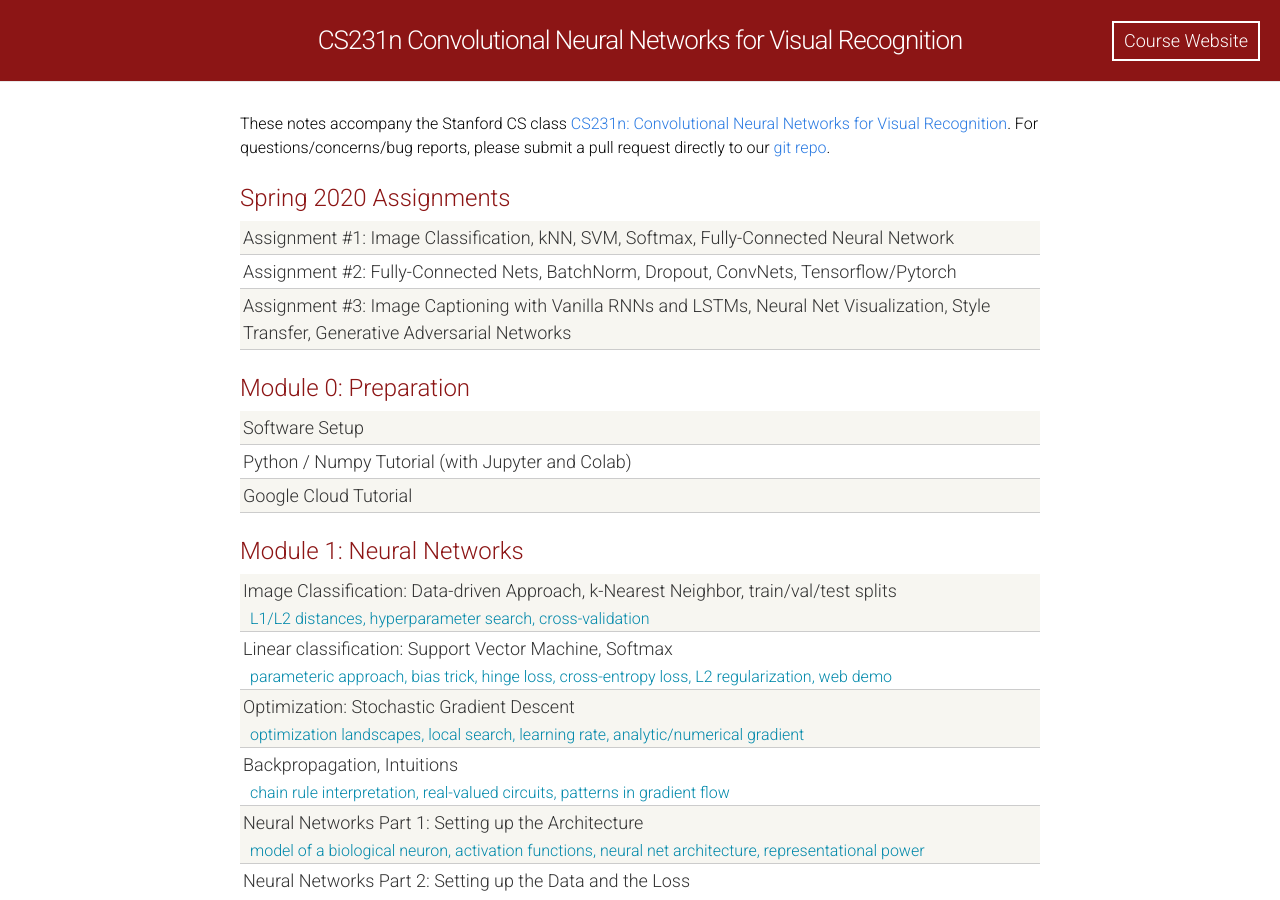
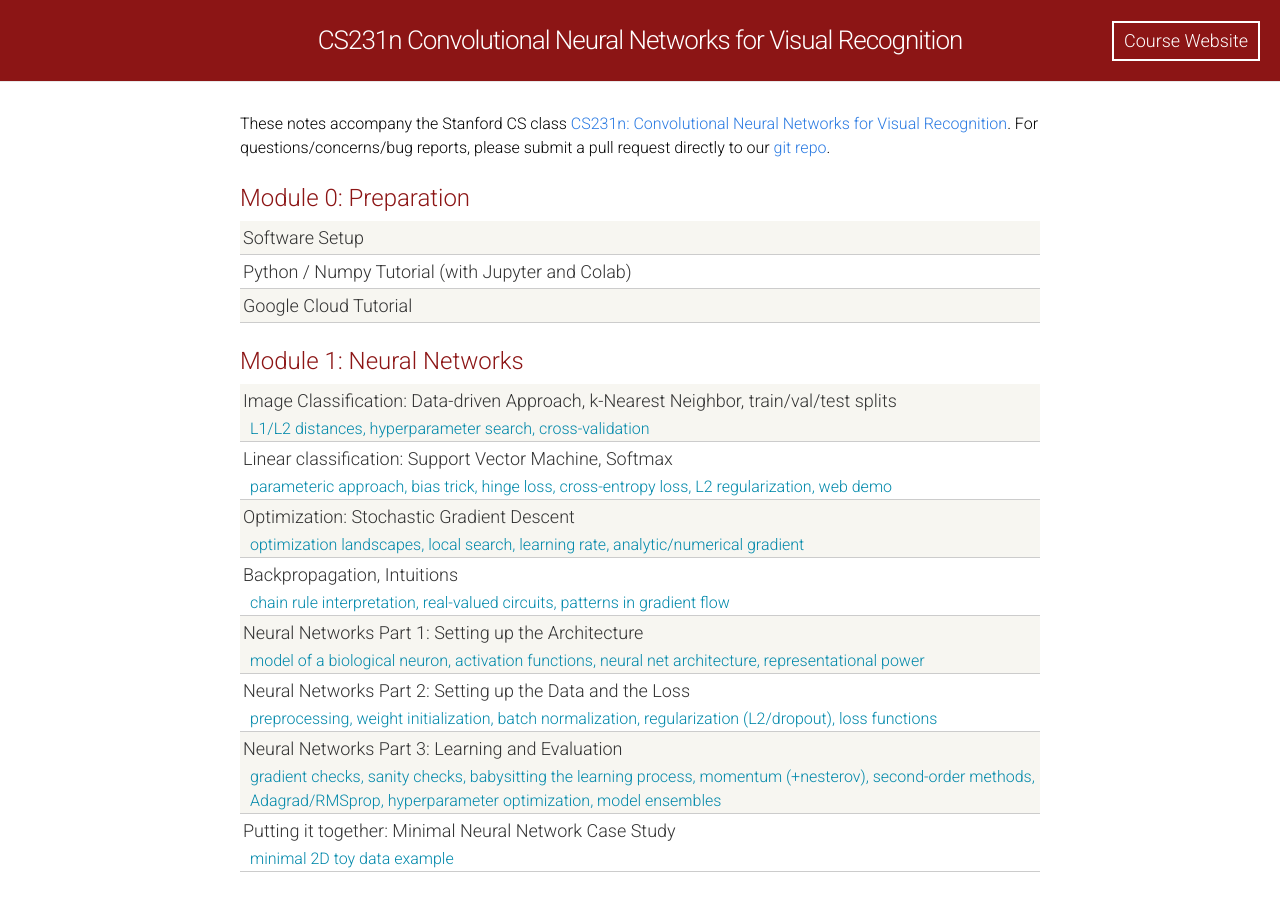
Before and after one commit to cs231n/cs231n.github.io, a Jekyll site: the page built from index.html, in a window 1280 px wide and 900 px high. Built offline with Jekyll 4.4.1, drawn with Linux system fonts in a browser that asks for light colours.

Commit message:
hide assignments for 2021

```diff
--- a/index.html
+++ b/index.html
@@ -13,8 +13,8 @@
 
 <div class="home">
   <div class="materials-wrap">
-    <div class="module-header">Spring 2020 Assignments</div>
-    <div class="materials-item">
+    <!-- <div class="module-header">Spring 2021 Assignments</div> -->
+    <!-- <div class="materials-item">
       <a href="assignments2020/assignment1/">
         Assignment #1: Image Classification, kNN, SVM, Softmax, Fully-Connected Neural Network
       </a>
@@ -28,7 +28,7 @@
       <a href="assignments2020/assignment3/">
         Assignment #3: Image Captioning with Vanilla RNNs and LSTMs, Neural Net Visualization, Style Transfer, Generative Adversarial Networks
       </a>
-    </div>
+    </div> -->
 <!--
     <div class="materials-item">
       <a href="assignments2019/assignment2/">
```
